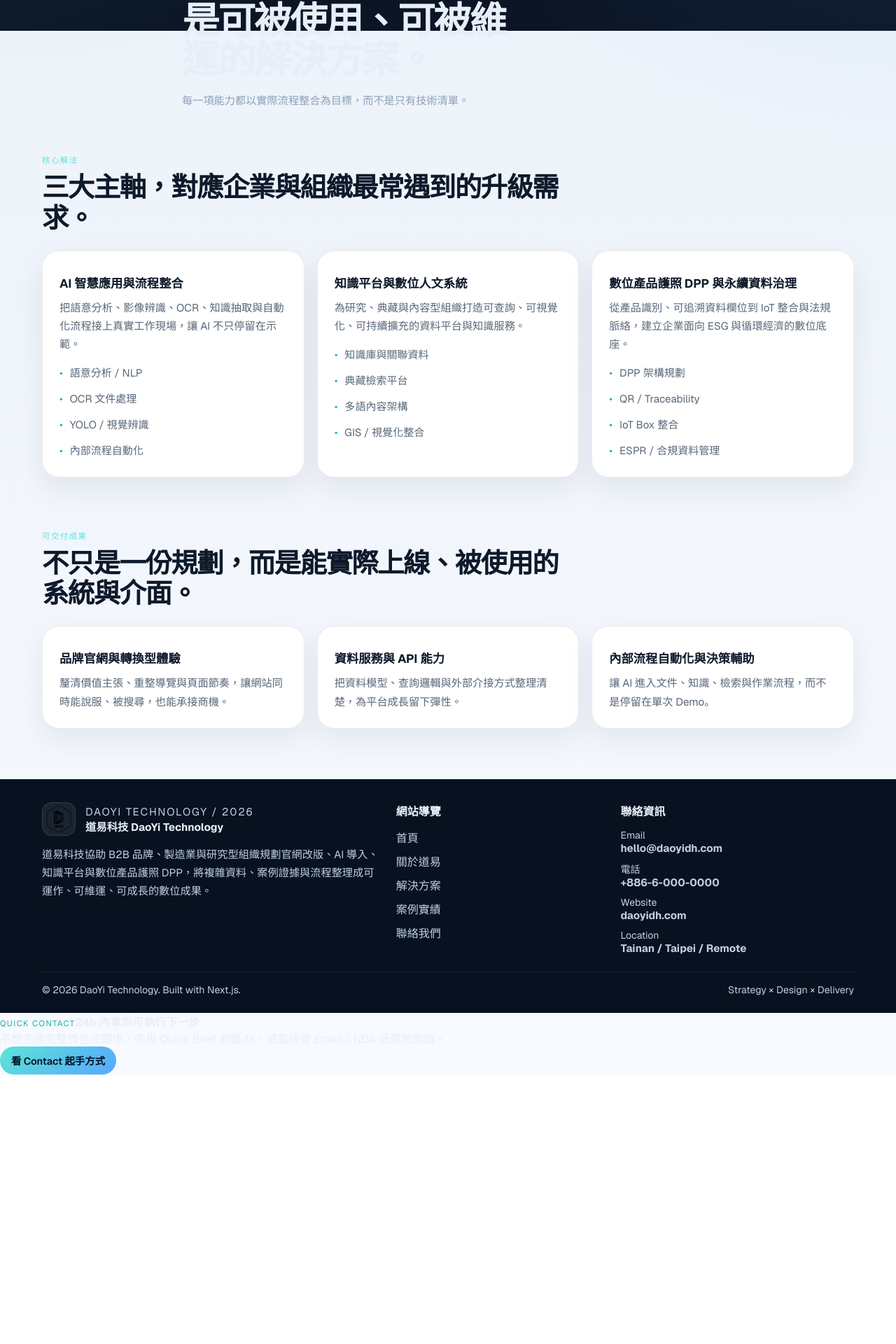
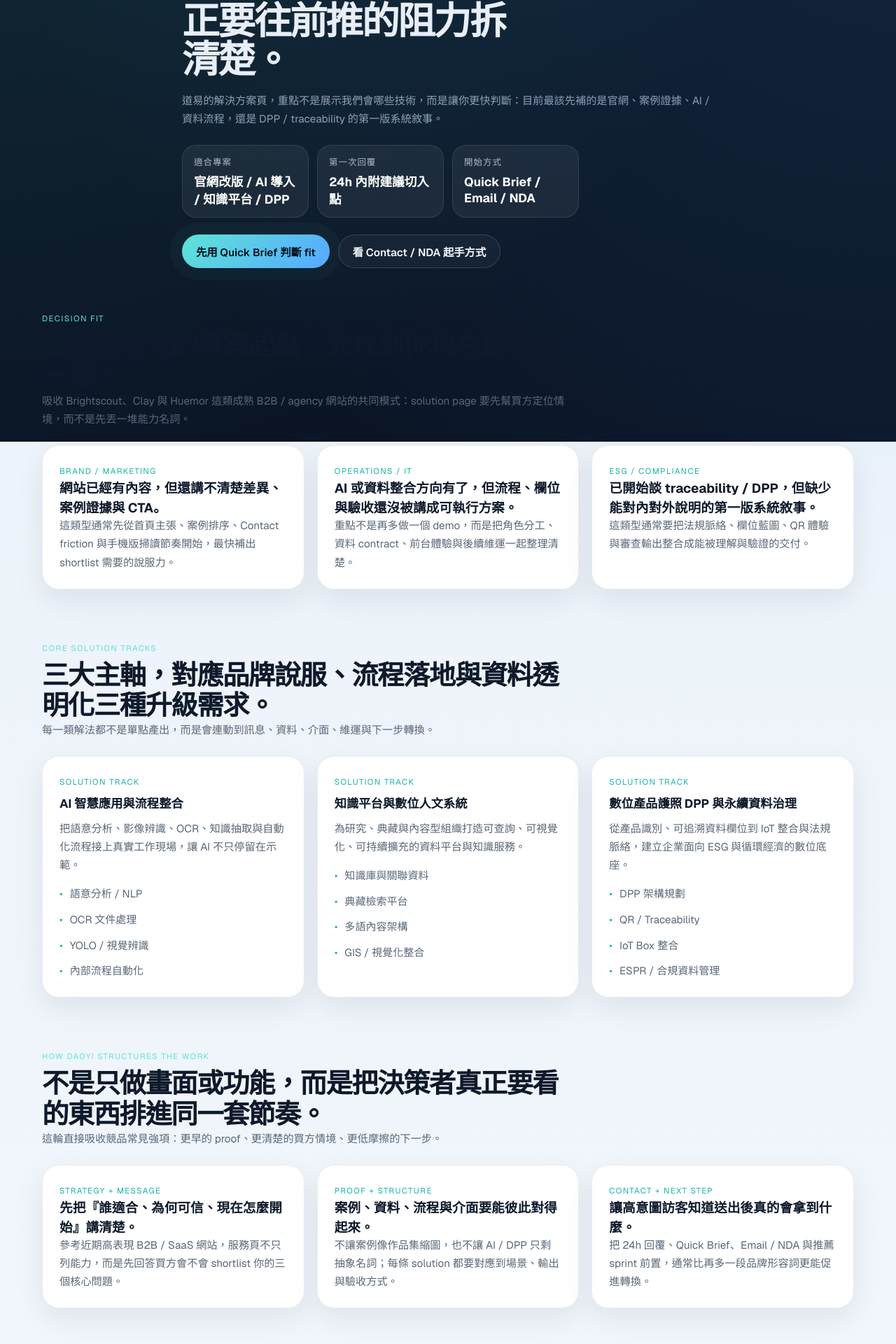
Before and after one commit to yangyen1977-wq/daoyi-website-2026, a Next.js app: page /solutions in a window 1280 px wide. Shown: the part 480-2400 px from the top of the page at 70% size. Before the commit the page ends 2016 px from the top, so only its background shows below. Built offline with nearby package versions, Linux system fonts and the light colour scheme.

Commit message:
Improve solutions page decision flow

```diff
--- a/src/app/solutions/page.tsx
+++ b/src/app/solutions/page.tsx
@@ -1,25 +1,105 @@
 import type { Metadata } from "next";
+import Link from "next/link";
 import { Section } from "@/components/section";
-import { solutions } from "@/lib/site";
+import { siteConfig, solutions } from "@/lib/site";
 
 export const metadata: Metadata = {
   title: "解決方案",
-  description: "查看道易科技在 AI 應用、知識平台與數位產品護照 DPP 的解決方案版圖。",
+  description: "查看道易科技如何把 B2B 官網改版、AI 導入、知識平台與 DPP / traceability 規劃成真正可交付、可驗收、可擴充的解決方案。",
+  keywords: [
+    "道易科技解決方案",
+    "B2B 官網改版",
+    "AI 導入顧問",
+    "知識平台建置",
+    "DPP 規劃",
+    "traceability website",
+    "數位產品護照顧問",
+  ],
   alternates: { canonical: "/solutions" },
+  openGraph: {
+    title: "道易科技解決方案｜B2B 官網、AI、知識平台、DPP",
+    description: "不是只列服務清單，而是直接說清楚每一類專案會處理哪些阻力、交付哪些成果，以及適合怎麼開始。",
+    url: `${siteConfig.url}/solutions`,
+  },
+  twitter: {
+    card: "summary_large_image",
+    title: "道易科技解決方案｜B2B 官網、AI、知識平台、DPP",
+    description: "把策略、資料、介面與交付節奏整成可執行的 project track。",
+  },
 };
 
-const outcomeBlocks = [
+const solutionFastFacts = [
+  { label: "適合專案", value: "官網改版 / AI 導入 / 知識平台 / DPP" },
+  { label: "第一次回覆", value: "24h 內附建議切入點" },
+  { label: "開始方式", value: "Quick Brief / Email / NDA" },
+];
+
+const buyerSituations = [
   {
-    title: "品牌官網與轉換型體驗",
-    description: "釐清價值主張、重整導覽與頁面節奏，讓網站同時能說服、被搜尋，也能承接商機。",
+    label: "Brand / Marketing",
+    title: "網站已經有內容，但還講不清楚差異、案例證據與 CTA。",
+    detail: "這類型通常先從首頁主張、案例排序、Contact friction 與手機版掃讀節奏開始，最快補出 shortlist 需要的說服力。",
   },
   {
-    title: "資料服務與 API 能力",
-    description: "把資料模型、查詢邏輯與外部介接方式整理清楚，為平台成長留下彈性。",
+    label: "Operations / IT",
+    title: "AI 或資料整合方向有了，但流程、欄位與驗收還沒被講成可執行方案。",
+    detail: "重點不是再多做一個 demo，而是把角色分工、資料 contract、前台體驗與後續維運一起整理清楚。",
   },
   {
-    title: "內部流程自動化與決策輔助",
-    description: "讓 AI 進入文件、知識、檢索與作業流程，而不是停留在單次 Demo。",
+    label: "ESG / Compliance",
+    title: "已開始談 traceability / DPP，但缺少能對內對外說明的第一版系統敘事。",
+    detail: "這類型通常要把法規脈絡、欄位藍圖、QR 體驗與審查輸出整合成能被理解與驗證的交付。",
+  },
+];
+
+const deliveryFrames = [
+  {
+    label: "Strategy + message",
+    title: "先把『誰適合、為何可信、現在怎麼開始』講清楚。",
+    detail: "參考近期高表現 B2B / SaaS 網站，服務頁不只列能力，而是先回答買方會不會 shortlist 你的三個核心問題。",
+  },
+  {
+    label: "Proof + structure",
+    title: "案例、資料、流程與介面要能彼此對得起來。",
+    detail: "不讓案例像作品集縮圖，也不讓 AI / DPP 只剩抽象名詞；每條 solution 都要對應到場景、輸出與驗收方式。",
+  },
+  {
+    label: "Contact + next step",
+    title: "讓高意圖訪客知道送出後真的會拿到什麼。",
+    detail: "把 24h 回覆、Quick Brief、Email / NDA 與推薦 sprint 前置，通常比再多一段品牌形容詞更能促進轉換。",
+  },
+];
+
+const proofSystem = [
+  {
+    title: "問題定義先行",
+    detail: "先定義阻力點、角色與成功條件，再決定要做網站、平台、AI flow 還是 DPP 體驗。",
+  },
+  {
+    title: "交付物可被驗收",
+    detail: "每個 solution 都對應可描述的輸出，例如首頁結構、案例證據格式、欄位藍圖、SOP 節點或管理後台需求。",
+  },
+  {
+    title: "可維運而非一次性展示",
+    detail: "不只看 launch moment，也會考慮後續資料擴充、內容治理、RWD 與跨部門使用情境。",
+  },
+];
+
+const engagementTracks = [
+  {
+    title: "Homepage / Contact Sprint",
+    detail: "適合想先提升品牌主張、案例證據、CTA 與手機版轉換的團隊。",
+    outputs: ["首頁訊息優先序", "CTA / Contact friction audit", "手機版重點區塊調整"],
+  },
+  {
+    title: "AI / Workflow Sprint",
+    detail: "適合已經有模型或資料方向，但需要整理欄位、角色與可驗收流程的團隊。",
+    outputs: ["資料 contract 與欄位盤點", "角色 / SOP 節點設計", "前台與內部流程銜接建議"],
+  },
+  {
+    title: "DPP / Traceability Sprint",
+    detail: "適合想先把法規脈絡、產品履歷與對外體驗整成第一版方案的團隊。",
+    outputs: ["欄位藍圖", "QR / 履歷體驗方向", "審查與對外溝通輸出框架"],
   },
 ];
 
@@ -29,15 +109,54 @@ export default function SolutionsPage() {
       <section className="subpage-hero">
         <div className="shell narrow">
           <span className="section-eyebrow">Solutions</span>
-          <h1>從 AI 到資料治理，再到 DPP，道易聚焦的是可被使用、可被維運的解決方案。</h1>
-          <p>每一項能力都以實際流程整合為目標，而不是只有技術清單。</p>
+          <h1>不是把服務一項項列出來，而是把專案真正要往前推的阻力拆清楚。</h1>
+          <p>
+            道易的解決方案頁，重點不是展示我們會哪些技術，而是讓你更快判斷：目前最該先補的是官網、案例證據、AI / 資料流程，還是 DPP / traceability 的第一版系統敘事。
+          </p>
+          <div className="contact-fast-facts" aria-label="解決方案重點摘要">
+            {solutionFastFacts.map((item) => (
+              <div key={item.label} className="contact-fast-fact">
+                <span>{item.label}</span>
+                <strong>{item.value}</strong>
+              </div>
+            ))}
+          </div>
+          <div className="contact-hero-actions">
+            <Link href="/#quick-brief" className="button-primary button-large">
+              先用 Quick Brief 判斷 fit
+            </Link>
+            <Link href="/contact" className="button-secondary button-large">
+              看 Contact / NDA 起手方式
+            </Link>
+          </div>
         </div>
       </section>
 
-      <Section eyebrow="核心解法" title="三大主軸，對應企業與組織最常遇到的升級需求。">
+      <Section
+        eyebrow="Decision fit"
+        title="三種最常見的專案起點，先找到你現在最像哪一種。"
+        description="吸收 Brightscout、Clay 與 Huemor 這類成熟 B2B / agency 網站的共同模式：solution page 要先幫買方定位情境，而不是先丟一堆能力名詞。"
+      >
+        <div className="card-grid three-up">
+          {buyerSituations.map((item) => (
+            <article key={item.title} className="feature-surface">
+              <span className="mini-label accent">{item.label}</span>
+              <h3>{item.title}</h3>
+              <p>{item.detail}</p>
+            </article>
+          ))}
+        </div>
+      </Section>
+
+      <Section
+        eyebrow="Core solution tracks"
+        title="三大主軸，對應品牌說服、流程落地與資料透明化三種升級需求。"
+        description="每一類解法都不是單點產出，而是會連動到訊息、資料、介面、維運與下一步轉換。"
+      >
         <div className="card-grid three-up">
           {solutions.map((solution) => (
-            <article key={solution.title} className="card">
+            <article key={solution.title} className="card trust-card">
+              <span className="mini-label accent">Solution track</span>
               <h3>{solution.title}</h3>
               <p>{solution.description}</p>
               <ul className="bullet-list compact">
@@ -50,14 +169,84 @@ export default function SolutionsPage() {
         </div>
       </Section>
 
-      <Section eyebrow="可交付成果" title="不只是一份規劃，而是能實際上線、被使用的系統與介面。">
+      <Section
+        eyebrow="How DaoYi structures the work"
+        title="不是只做畫面或功能，而是把決策者真正要看的東西排進同一套節奏。"
+        description="這輪直接吸收競品常見強項：更早的 proof、更清楚的買方情境、更低摩擦的下一步。"
+      >
         <div className="card-grid three-up">
-          {outcomeBlocks.map((item) => (
+          {deliveryFrames.map((item) => (
+            <article key={item.title} className="feature-surface">
+              <span className="mini-label accent">{item.label}</span>
+              <h3>{item.title}</h3>
+              <p>{item.detail}</p>
+            </article>
+          ))}
+        </div>
+      </Section>
+
+      <Section
+        eyebrow="Proof standard"
+        title="每一類 solution 都要能被說明、被驗收，也能持續長。"
+        description="B2B 官網真正有說服力的地方，往往不是寫得多，而是交付邏輯夠清楚。"
+      >
+        <div className="card-grid three-up">
+          {proofSystem.map((item) => (
             <article key={item.title} className="card">
               <h3>{item.title}</h3>
-              <p>{item.description}</p>
+              <p>{item.detail}</p>
             </article>
           ))}
+        </div>
+      </Section>
+
+      <Section
+        eyebrow="Suggested starting sprint"
+        title="如果你不想一次做很大，可以先從最接近成果的那條 sprint 開始。"
+        description="把 solution page 補成像 buying guide，能降低第一次接洽的不確定感，也更符合高轉換 B2B 網站的 decision flow。"
+      >
+        <div className="card-grid three-up">
+          {engagementTracks.map((item) => (
+            <article key={item.title} className="card decision-card">
+              <span className="mini-label accent">Recommended sprint</span>
+              <h3>{item.title}</h3>
+              <p>{item.detail}</p>
+              <ul className="bullet-list compact">
+                {item.outputs.map((output) => (
+                  <li key={output}>{output}</li>
+                ))}
+              </ul>
+            </article>
+          ))}
+        </div>
+      </Section>
+
+      <Section
+        eyebrow="Next step"
+        title="如果你已經知道大方向，下一步不一定是先拿完整提案，也可以先拿一輪判斷。"
+        description="讓 solution page 的結尾直接承接 contact 轉換：先判斷 fit，再決定 Quick Brief、Email 或 NDA-friendly flow。"
+      >
+        <div className="feature-surface two-column">
+          <div>
+            <h3>你通常會先拿到什麼</h3>
+            <ul className="bullet-list compact">
+              <li>目前最值得先補的頁面、流程或證據段落</li>
+              <li>建議從哪條 sprint 開始較有性價比</li>
+              <li>第一次會議需要補哪些網址、文件或內部脈絡</li>
+            </ul>
+          </div>
+          <div>
+            <h3>低摩擦開始方式</h3>
+            <p>如果想先小步開始，可先送出 Quick Brief；若專案較敏感、涉及採購或既有資料，也可以直接改走 Email / NDA 路徑。</p>
+            <div className="hero-actions" style={{ marginTop: 16 }}>
+              <Link href="/#quick-brief" className="button-primary button-large">
+                先拿建議切入點
+              </Link>
+              <Link href="/contact" className="button-secondary button-large">
+                查看 Contact / NDA
+              </Link>
+            </div>
+          </div>
         </div>
       </Section>
     </main>
```
